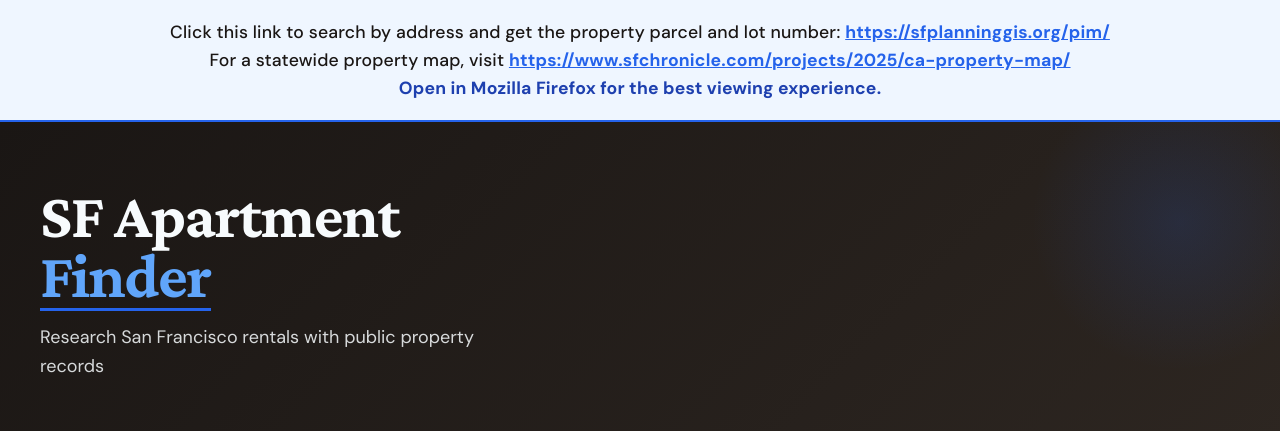
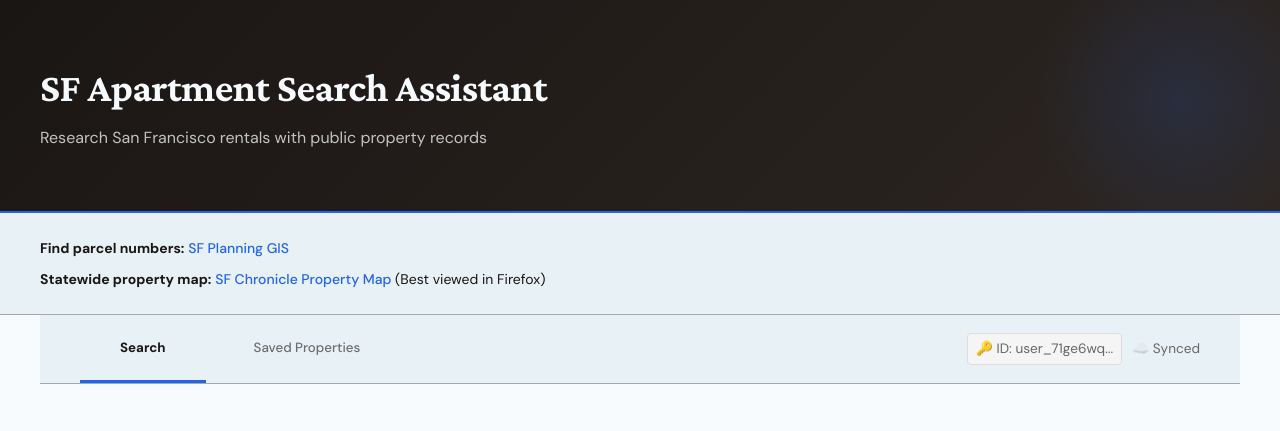
Before and after one commit to jswegleitner/sf-rental-assistant, a React (Vite) app: page / in a window 1280 px wide. Shown: the top 431 px of the page. Built offline with nearby package versions, Linux system fonts and the light colour scheme; no server answers; the database is empty.

Commit message:
Redesign header: move links below, update title to 'SF Apartment Search Assistant', make title/subtitle single line

```diff
--- a/App.css
+++ b/App.css
@@ -22,11 +22,24 @@
 }
 
 .app-title {
-  font-size: clamp(2.5rem, 5vw, 4rem);
-  margin-bottom: var(--space-sm);
+  font-size: clamp(1.75rem, 4vw, 2.5rem);
+  margin-bottom: 0;
   font-weight: 700;
-  letter-spacing: -0.02em;
-  line-height: 0.95;
+  letter-spacing: -0.01em;
+  line-height: 1.2;
+  display: flex;
+  flex-direction: column;
+  gap: var(--space-xs);
+}
+
+.app-subtitle-inline {
+  font-size: clamp(0.875rem, 2vw, 1rem);
+  opacity: 0.75;
+  font-weight: 400;
+  font-family: var(--font-body);
+  letter-spacing: 0;
+  margin-top: var(--space-xs);
+  display: block;
 }
 
 .title-accent {
@@ -61,6 +74,44 @@
   background: radial-gradient(circle, rgba(37, 99, 235, 0.15) 0%, transparent 70%);
   border-radius: 50%;
   pointer-events: none;
+}
+
+/* Header Links Section */
+.header-links {
+  background: var(--color-cream);
+  border-bottom: 1px solid var(--color-stone);
+  padding: var(--space-md) var(--space-lg);
+}
+
+.links-content {
+  max-width: 1200px;
+  margin: 0 auto;
+  display: flex;
+  flex-direction: column;
+  gap: var(--space-xs);
+}
+
+.links-content p {
+  margin: 0;
+  font-size: 0.875rem;
+  color: var(--color-ink);
+}
+
+.links-content strong {
+  font-weight: 600;
+  color: var(--color-ink);
+}
+
+.links-content a {
+  color: var(--color-accent);
+  text-decoration: none;
+  font-weight: 500;
+  transition: color 0.2s ease;
+}
+
+.links-content a:hover {
+  color: var(--color-accent-light);
+  text-decoration: underline;
 }
 
 /* Navigation */
@@ -192,4 +243,12 @@
     padding: var(--space-md) var(--space-sm);
     font-size: 0.875rem;
   }
+
+  .header-links {
+    padding: var(--space-sm) var(--space-md);
+  }
+
+  .links-content {
+    font-size: 0.8rem;
+  }
 }
--- a/App.jsx
+++ b/App.jsx
@@ -183,43 +183,33 @@ function App() {
 
   return (
     <div className="app">
-      <div style={{
-        background: '#eff6ff',
-        borderBottom: '2px solid #2563eb',
-        padding: '1em',
-        textAlign: 'center',
-        fontSize: '1.1em',
-        fontWeight: 500,
-        letterSpacing: '0.01em',
-        marginBottom: 0
-      }}>
-        <span>
-          Click this link to search by address and get the property parcel and lot number:{' '}
-          <a href="https://sfplanninggis.org/pim/" target="_blank" rel="noopener noreferrer" style={{ color: '#2563eb', textDecoration: 'underline', fontWeight: 700 }}>
-            https://sfplanninggis.org/pim/
-          </a>
-          <br />
-          For a statewide property map, visit{' '}
-          <a href="https://www.sfchronicle.com/projects/2025/ca-property-map/" target="_blank" rel="noopener noreferrer" style={{ color: '#2563eb', textDecoration: 'underline', fontWeight: 700 }}>
-            https://www.sfchronicle.com/projects/2025/ca-property-map/
-          </a>
-          <br />
-          <span style={{ color: '#1e40af', fontWeight: 600 }}>Open in Mozilla Firefox for the best viewing experience.</span>
-        </span>
-      </div>
-
       <header className="app-header">
         <div className="header-content">
           <h1 className="app-title">
-            SF Apartment<br />
-            <span className="title-accent">Finder</span>
+            SF Apartment Search Assistant
+            <span className="app-subtitle-inline">Research San Francisco rentals with public property records</span>
           </h1>
-          <p className="app-subtitle">
-            Research San Francisco rentals with public property records
-          </p>
         </div>
         <div className="header-ornament"></div>
       </header>
+
+      <div className="header-links">
+        <div className="links-content">
+          <p>
+            <strong>Find parcel numbers:</strong>{' '}
+            <a href="https://sfplanninggis.org/pim/" target="_blank" rel="noopener noreferrer">
+              SF Planning GIS
+            </a>
+          </p>
+          <p>
+            <strong>Statewide property map:</strong>{' '}
+            <a href="https://www.sfchronicle.com/projects/2025/ca-property-map/" target="_blank" rel="noopener noreferrer">
+              SF Chronicle Property Map
+            </a>
+            {' '}(Best viewed in Firefox)
+          </p>
+        </div>
+      </div>
 
       <nav className="app-nav">
         <button
```
